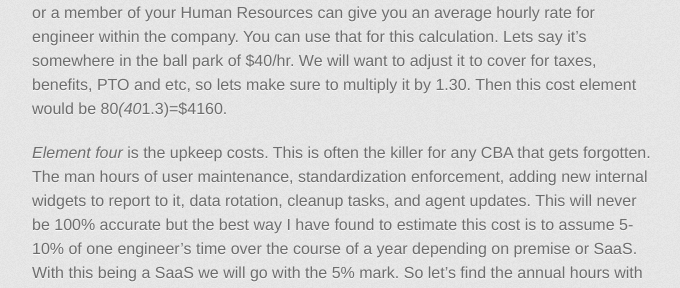
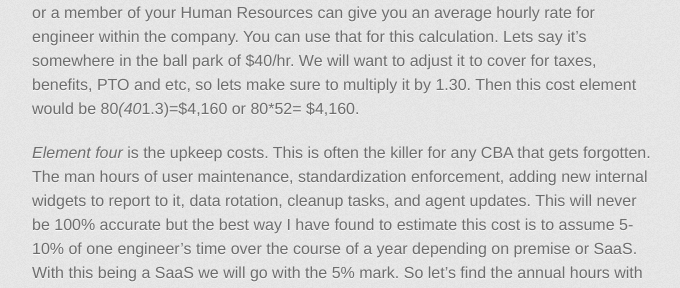
Before and after one commit to JasonLang1980/JasonLang1980.github.io, a Jekyll site: the page built from Business-Tools-for-Engineers/Cost-Benefit-Analysis.md, in a window 1280 px wide and 900 px high, scrolled down 1840 px. Shown: the part 160-448 px from the top of the window, without its empty margins (298-978 px from the left). Built offline with Jekyll 4.4.1, drawn with Linux system fonts in a browser that asks for light colours; some web fonts are replaced; our own code applies the rules of GitHub Pages for plain Markdown files.

Commit message:
added extra calculation line

```diff
--- a/Business-Tools-for-Engineers/Cost-Benefit-Analysis.md
+++ b/Business-Tools-for-Engineers/Cost-Benefit-Analysis.md
@@ -14,7 +14,7 @@ To make it more relatable,  let's use a hypothetical exercise. We have an existi
 
 *Element two* is the setup costs. Here we are looking at any additional hardware, software, and storage costs incurred to use this new widget. In our example, we are buying a SaaS so there are no servers on our side to setup. However, there will be a cost in engineer hours for integrating it within our existing ecosystem. That will be the next element. (If this widget had been a new on premise setup, we could have calculated the costs of a new server set, either bare-metal or virtual machine, storage costs, costs of a new database with it’s storage, load-balancer costs.) Instead, there is a hidden cost of using SaaS if your solution is already in the cloud. Most cloud providers charge you for outbound data transfers. You can find the costs buried in your billing or from deep in their pricing documentation. For instance, AWS costs for 10gb a day outbound traffic via a NAT gateway would be: $0.045 per hour * 24 hours in a day, plus $0.045 per gb * 10 gb. So the formula would look like: (24 * 0.045) + ( 10 * 0.045) = $1.53 per day. For an annual cost of: 1.53*365 = $558.45.
 
-*Element three* is engineering hours. This is the cost in engineer hours required to get the new item implemented. The time to setup and configure the account to integrate with our company’s SSO and security standards in this case. Lets say it will take a typical scrum sprint, or two weeks, to complete this setup for a single engineer. That’s 80 engineer hours at the cost of an engineer. In most companies, either your manager or a member of your Human Resources can give you an average hourly rate for engineer within the company. You can use that for this calculation. Lets say it’s somewhere in the ball park of $40/hr. We will want to adjust it to cover for taxes, benefits, PTO and etc, so lets make sure to multiply it by 1.30. Then this cost element would be 80*(40*1.3)=$4160.
+*Element three* is engineering hours. This is the cost in engineer hours required to get the new item implemented. The time to setup and configure the account to integrate with our company’s SSO and security standards in this case. Lets say it will take a typical scrum sprint, or two weeks, to complete this setup for a single engineer. That’s 80 engineer hours at the cost of an engineer. In most companies, either your manager or a member of your Human Resources can give you an average hourly rate for engineer within the company. You can use that for this calculation. Lets say it’s somewhere in the ball park of $40/hr. We will want to adjust it to cover for taxes, benefits, PTO and etc, so lets make sure to multiply it by 1.30. Then this cost element would be 80*(40*1.3)=$4,160 or 80*52= $4,160.
 
 *Element four* is the upkeep costs. This is often the killer for any CBA that gets forgotten. The man hours of user maintenance, standardization enforcement, adding new internal widgets to report to it, data rotation, cleanup tasks, and agent updates. This will never be 100% accurate but the best way I have found to estimate this cost is to assume 5-10% of one engineer’s time over the course of a year depending on premise or SaaS. With this being a SaaS we will go with the 5% mark. So let's find the annual hours with this formula: (40*52)*0.05=104. Multiply that by the price of those hours from element three so: 104*(40*1.3)=$5,408/year.
 
```
